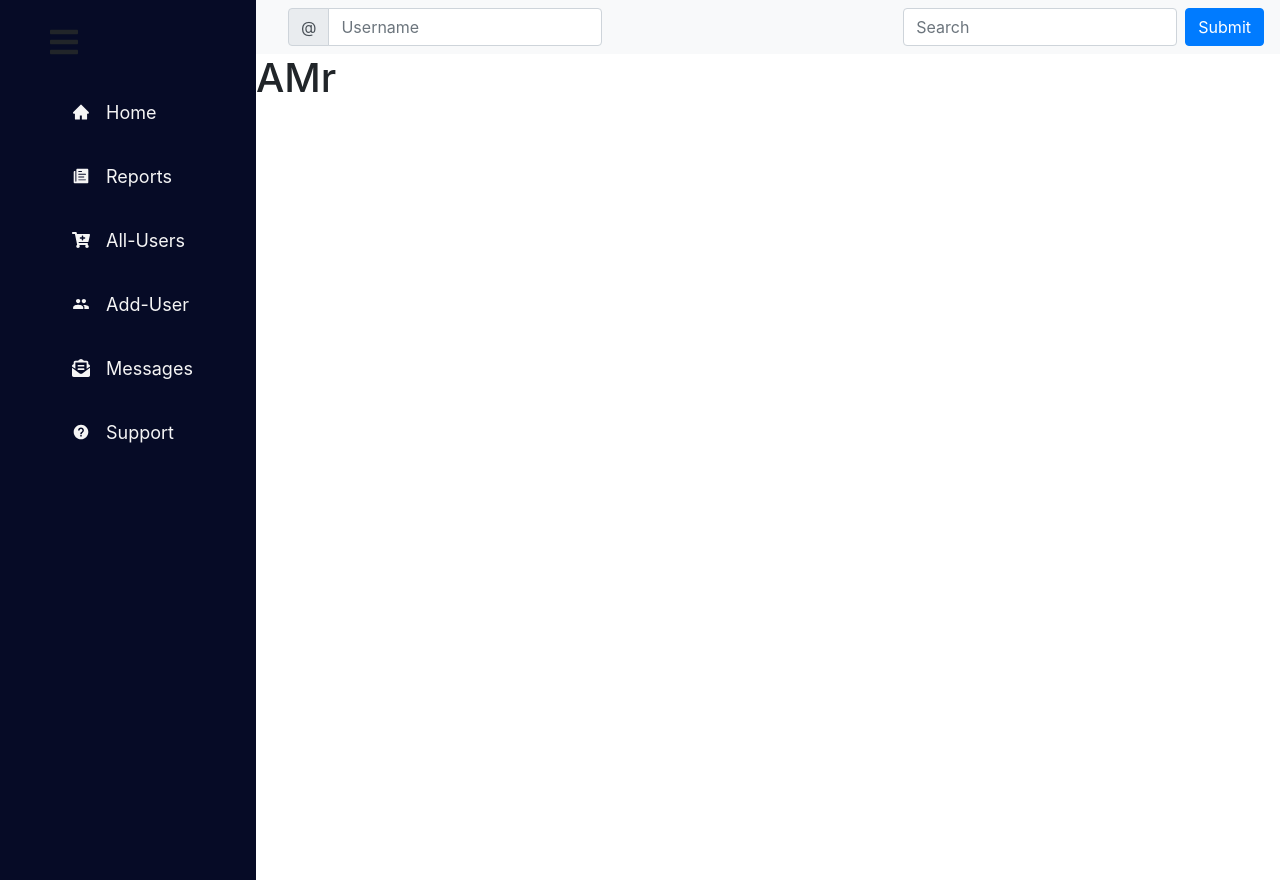
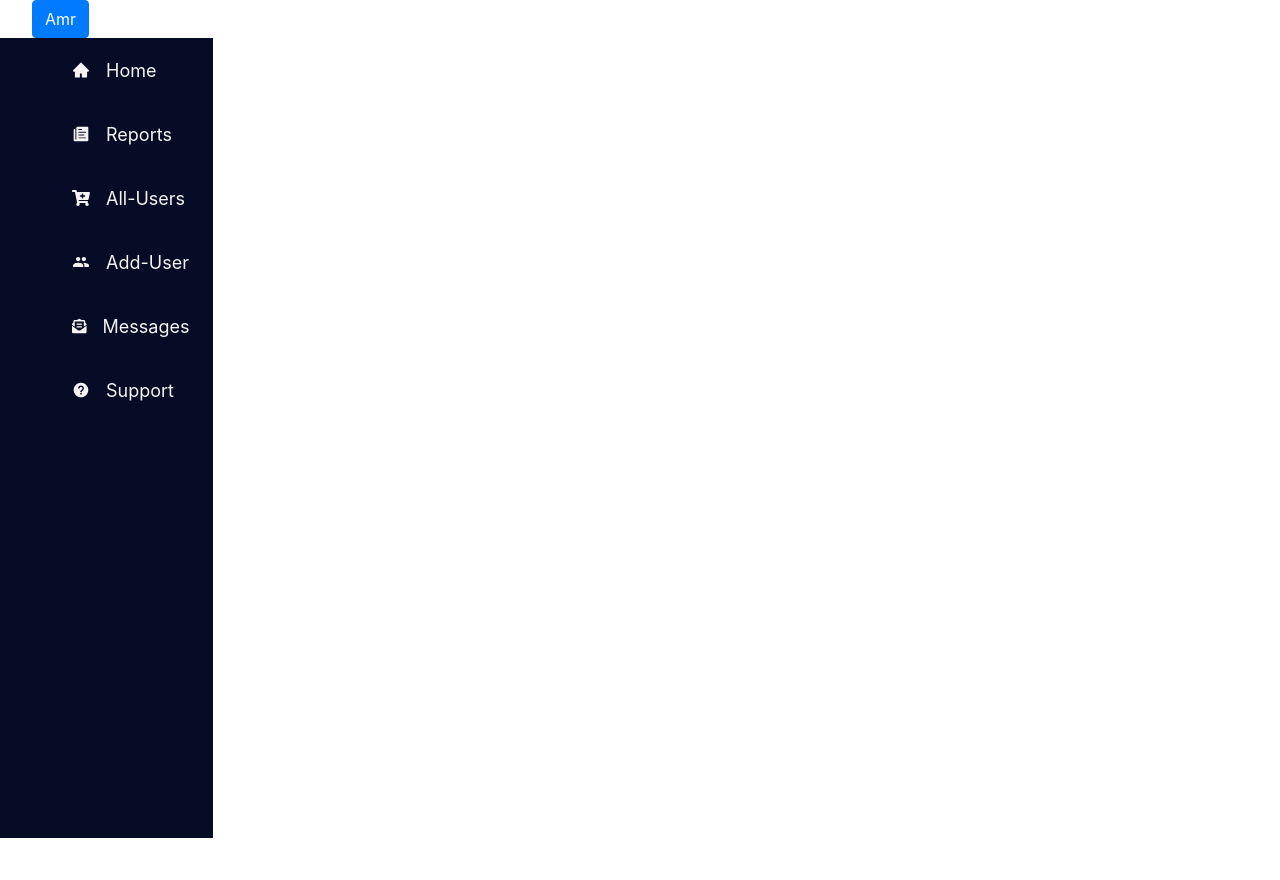
Before and after one commit to AmrElzafarani/Optics, a React (Create React App) app: page /reports in a window 1280 px wide. After the commit the page ends 838 px from the top, so only its background shows below. Built offline with nearby package versions, Linux system fonts and the light colour scheme.

Commit message:
perform layout

```diff
--- a/src/App.js
+++ b/src/App.js
@@ -5,26 +5,29 @@ import SideDrawer from "./Components/Layout/SideDrawer";
 import Header from "./Components/Layout/Header";
 import AllUsers from "./Components/Pages/AllUsers";
 import AddUser from "./Components/Pages/AddUser";
-
+import Layout from "./Components/Layout/Layout";
 
 function App() {
   return (
     <>
-      <div className="d-flex">
-        <Router>
+      {/* <div className="d-flex"> */}
+      <Header />
+
+      <Router>
+        <div className="d-flex">
           <SideDrawer />
+
+          {/* <Layout /> */}
           <div className="page-content">
-            <Header />
-
             <Switch>
               <Route path="/reports" component={Reports} />
               <Route path="/All-users" component={AllUsers} />
               <Route path="/Add-user" component={AddUser} />
-
             </Switch>
           </div>
-        </Router>
-      </div>
+        </div>
+      </Router>
+      {/* </div> */}
     </>
   );
 }
--- a/src/Components/Layout/Header.js
+++ b/src/Components/Layout/Header.js
@@ -1,29 +1,43 @@
 import React from "react";
-import { Navbar, Form, InputGroup, FormControl, Button } from "react-bootstrap";
+import { FaBars } from "react-icons/fa";
 
-function Header() {
+import { Navbar, Form, InputGroup, FormControl, Button,Nav } from "react-bootstrap";
+import showSidebar from "./SideDrawer";
+
+const Header = (props) => {
   return (
-    <div>
-      <Navbar className="bg-light justify-content-between">
-        <Form inline>
-          <InputGroup>
-            <InputGroup.Prepend>
-              <InputGroup.Text id="basic-addon1">@</InputGroup.Text>
-            </InputGroup.Prepend>
-            <FormControl
-              placeholder="Username"
-              aria-label="Username"
-              aria-describedby="basic-addon1"
-            />
-          </InputGroup>
-        </Form>
-        <Form inline>
-          <FormControl type="text" placeholder="Search" className=" mr-sm-2" />
-          <Button type="submit">Submit</Button>
-        </Form>
-      </Navbar>
+    <div className="sidebar">
+      <Button onClick={props.showSidebar} className="menu-bars">
+
+        Amr
+      </Button>
+
     </div>
+
+
+    // <Navbar className="bg-light justify-content-between">
+    //   <Form inline>
+    //     <InputGroup>
+    //       <InputGroup.Prepend>
+    //         <InputGroup.Text id="basic-addon1">@</InputGroup.Text>
+    //       </InputGroup.Prepend>
+    //       <FormControl
+    //         placeholder="Username"
+    //         aria-label="Username"
+    //         aria-describedby="basic-addon1"
+    //       />
+    //     </InputGroup>
+    //   </Form>
+    //   <Form inline>
+    //     <FormControl
+    //       type="text"
+    //       placeholder="Search"
+    //       className=" mr-sm-2"
+    //     />
+    //     <Button type="submit">Submit</Button>
+    //   </Form>
+    // </Navbar>
   );
-}
+};
 
 export default Header;
--- /dev/null
+++ b/src/Components/Layout/Layout.js
@@ -0,0 +1,20 @@
+import React, {useState} from 'react'
+import { SidebarData } from './SidebarData'
+import SideDrawer from './SideDrawer';
+import Header from './Header';
+
+function Layout() {
+
+    const [sidebar, setSidebar] = useState(true);
+  //toggle sidenav
+  const showSidebar = () => setSidebar(!sidebar);
+
+    return (
+        <div>
+            <Header sidebartoggle={showSidebar} />
+            <SideDrawer />
+        </div>
+    )
+}
+
+export default Layout
--- a/src/Components/Layout/Reports.js
+++ b/src/Components/Layout/Reports.js
@@ -1,13 +1,11 @@
-import React, { Component } from "react";
+import React from 'react';
 
-class Reports extends Component {
-  render() {
-    return (
-      <div>
-        <h1>AMr</h1>
-      </div>
-    );
-  }
+function Reports() {
+  return (
+    <div>
+
+    </div>
+  )
 }
 
-export default Reports;
+export default Reports
--- a/src/Components/Layout/SideDrawer.css
+++ b/src/Components/Layout/SideDrawer.css
@@ -1,10 +1,8 @@
-.sidebar {
+/* .sidebar {
     background-color: #060b26;
-    /* display: flex; */
-    /* justify-content: start; */
     align-items: center;
     padding: 1rem;
-  }
+  } */
 
   .menu-bars {
     margin-left: 2rem;
@@ -16,7 +14,6 @@
     background-color: #060b26;
     width: 16rem;
     min-height: 100vh;
-    /* display: flex; */
     justify-content: center;
     transition: 850ms;
   }
--- a/src/Components/Layout/SideDrawer.js
+++ b/src/Components/Layout/SideDrawer.js
@@ -1,27 +1,27 @@
-import React, {useState} from "react";
-import { FaBars } from "react-icons/fa";
-// import { AiOutlineClose } from "react-icons/ai";
-import {SidebarData} from './SidebarData';
-import './SideDrawer.css';
+import React, { useState } from "react";
+import { FaBars, FaTemperatureHigh } from "react-icons/fa";
+import { Button, Nav } from "react-bootstrap";
+import Header from './Header';
+
+import { SidebarData } from "./SidebarData";
+import "./SideDrawer.css";
 
 import { Link } from "react-router-dom";
 
 const SideDrawer = () => {
-
-  //1st value: state sidebar , 2nd value update state , false for not showing
   const [sidebar, setSidebar] = useState(false);
   //toggle sidenav
-  const showSidebar = () => setSidebar(!sidebar);
+  const showSidebar = () => { setSidebar(!sidebar)};
   return (
-    <div>
-      <div className="sidebar">
-        <div className="menu-bars">
-          <FaBars onClick={showSidebar}/>
-        </div>
-      </div>
-      <nav className={sidebar ? 'nav-menu active' : 'nav-menu'}>
+    <>
+       {/* <div className="sidebar">
+        <Button className="menu-bars" onClick={showSidebar}>
+        </Button>
+      </div>  */}
+
+
+      <Nav className={sidebar ? "nav-menu active" : "nav-menu"}>
         <ul className="nav-menu-items">
-
           {SidebarData.map((item, index) => {
             return (
               <li key={index} className={item.cName}>
@@ -30,12 +30,12 @@ const SideDrawer = () => {
                   <span>{item.title}</span>
                 </Link>
               </li>
-            )
+            );
           })}
+        </ul>
+      </Nav>
 
-        </ul>
-      </nav>
-    </div>
+    </>
   );
 };
 
--- a/src/Components/Pages/AddUser.js
+++ b/src/Components/Pages/AddUser.js
@@ -76,7 +76,7 @@ function AddUser() {
     fetch("https://localhost:44302/api/Users/CreateUser/", requestOptions)
       .then((response) => response.text())
       .then((result) => {
-        console.log( result);
+        console.log(result);
       })
       .catch((error) => console.log("error", error));
     // fetch("https://localhost:44302/api/Users/CreateUser/", {
--- a/src/Components/Pages/AllUsers.js
+++ b/src/Components/Pages/AllUsers.js
@@ -38,7 +38,6 @@ function AllUsers() {
       {
         Header: "Last_name",
         accessor: "body",
-        filterable: false
       },
     ],
     []
--- a/src/index.css
+++ b/src/index.css
@@ -5,7 +5,6 @@ body {
     sans-serif;
   -webkit-font-smoothing: antialiased;
   -moz-osx-font-smoothing: grayscale;
-  /* overflow-x: hidden; */
 }
 
 code {
```
Also changed, not shown: 1 other file (tests, documents, lock files or other folders). Lines whose indentation alone changed are shown as unchanged.
